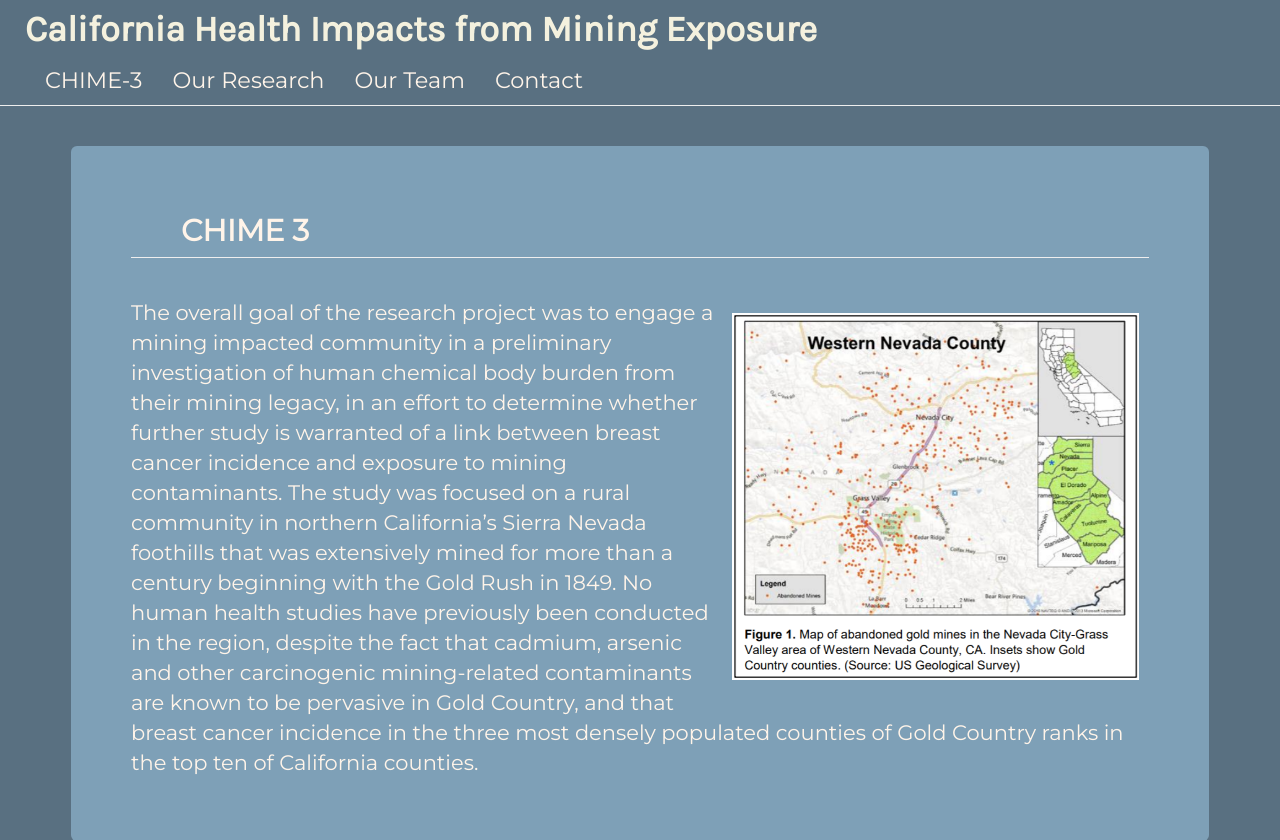
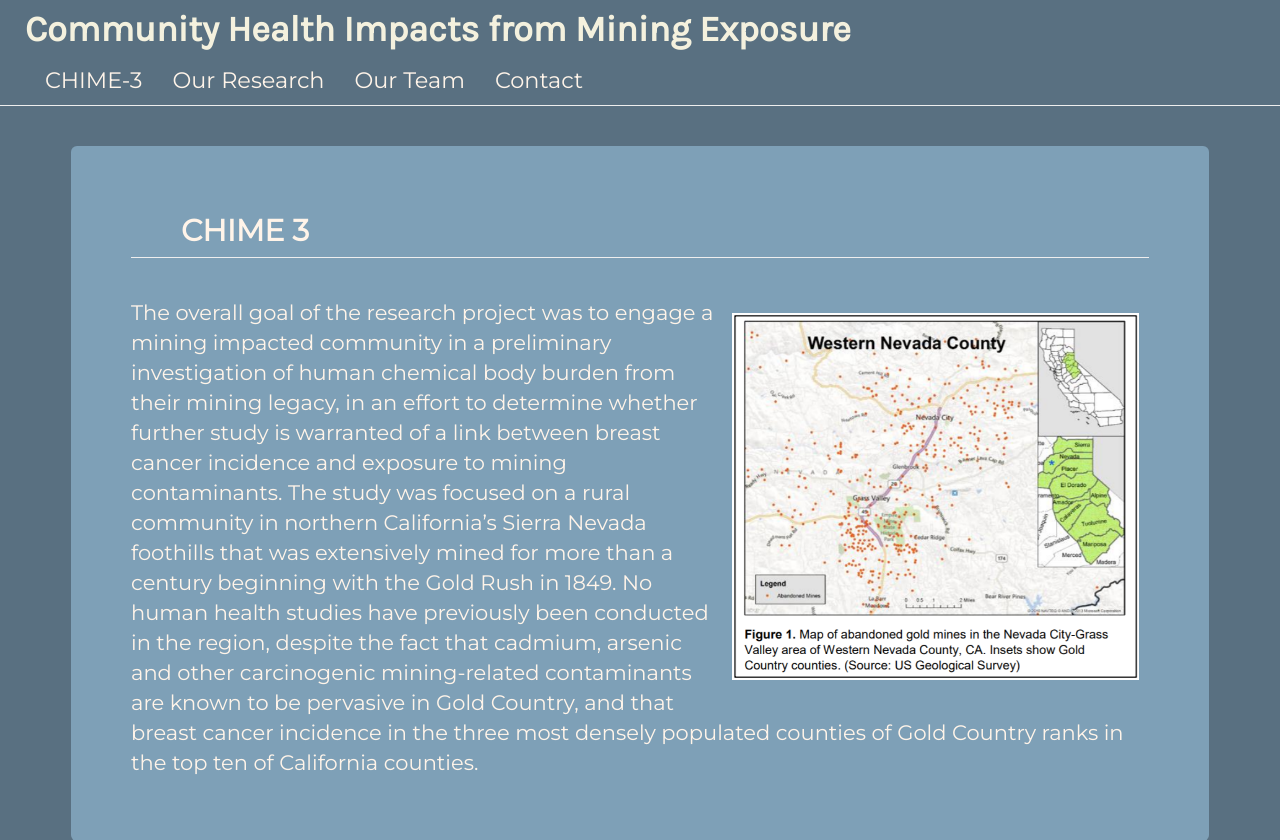
Before and after one commit to westonslaughter/CHIME, a Django app: page /study/ in a window 1280 px wide. Shown: the top 840 px of the page. Run offline with Django 3.2, Linux system fonts and the light colour scheme; data comes from the database, SQL or seed files in the repository; some libraries are stand-ins or nearby versions.

Commit message:
Title change

```diff
--- a/studysite/templates/base.html
+++ b/studysite/templates/base.html
@@ -34,7 +34,7 @@
 <div style="background-color: #597081;">
 
 
-<header><h1 class="chimehead"><strong>California Health Impacts from Mining Exposure</strong></h1></header>
+<header><h1 class="chimehead"><strong>Community Health Impacts from Mining Exposure</strong></h1></header>
 
   <!-- <nav class="navbar navbar-default"> -->
 
```
